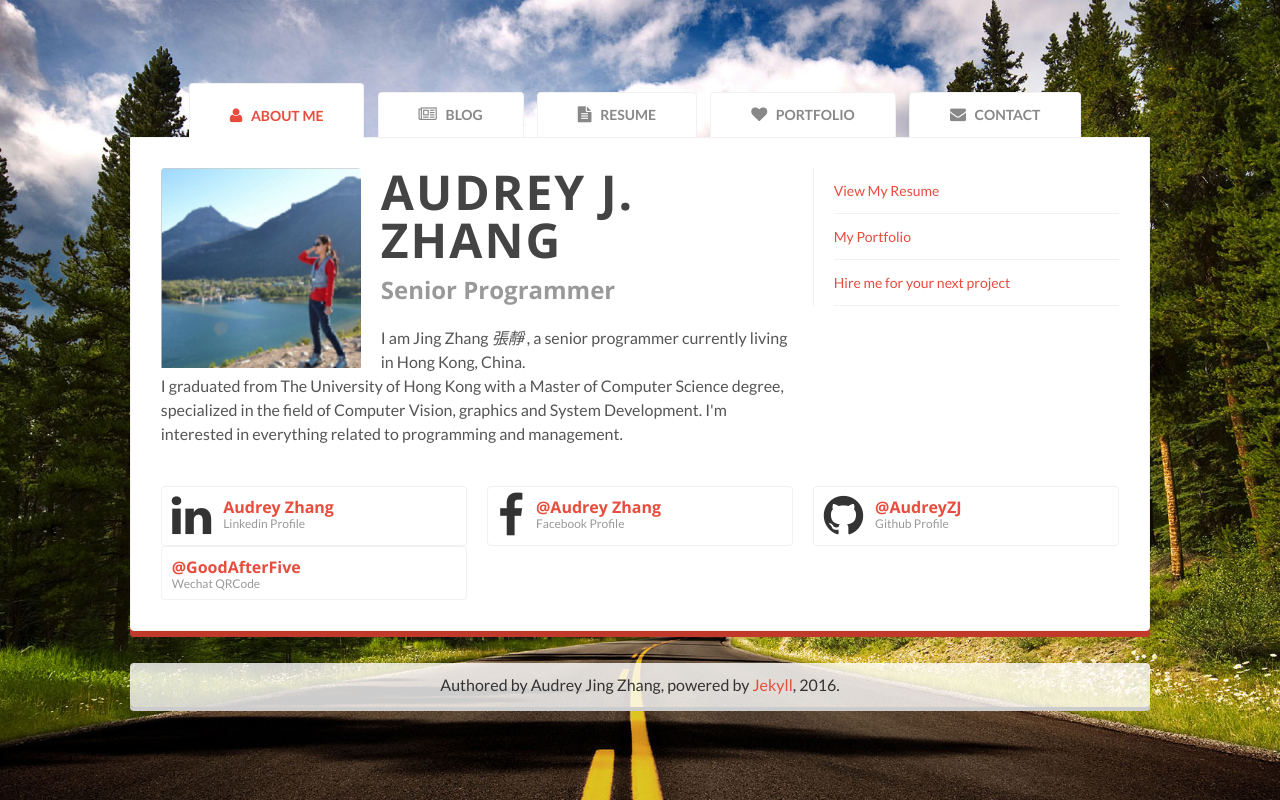
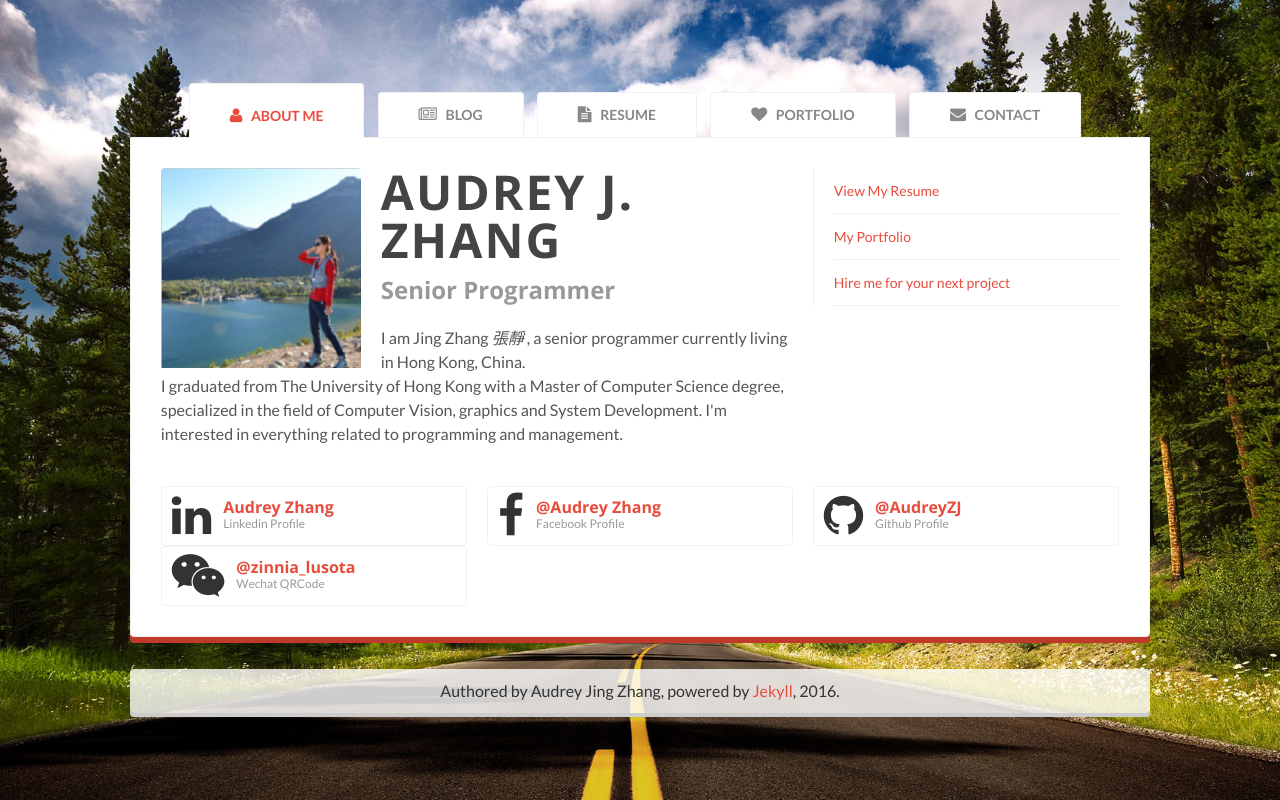
Before and after one commit to audreyzj/audreyzj_resume.github.io, a plain HTML site: page index.html in a window 1280 px wide. Drawn offline with nearby package versions, Linux system fonts and the light colour scheme.

Commit message:
Update index.html

```diff
--- a/index.html
+++ b/index.html
@@ -133,8 +133,9 @@
                           </div>
                           <div class="g1">
                             <div class="item-box clearfix">
+                              <i class="fa fa-weixin"></i>
                                <div class="item-data">
-                                <h3><a icon src="images/qrcode.jpg" alt="Wechat QRCode">@GoodAfterFive</a></h3>
+                                <h3><a icon src="images/qrcode.jpg" alt="Wechat ID">@zinnia_lusota</a></h3>
                                 <p>Wechat QRCode</p>
                                </div>
                             </div>
```
